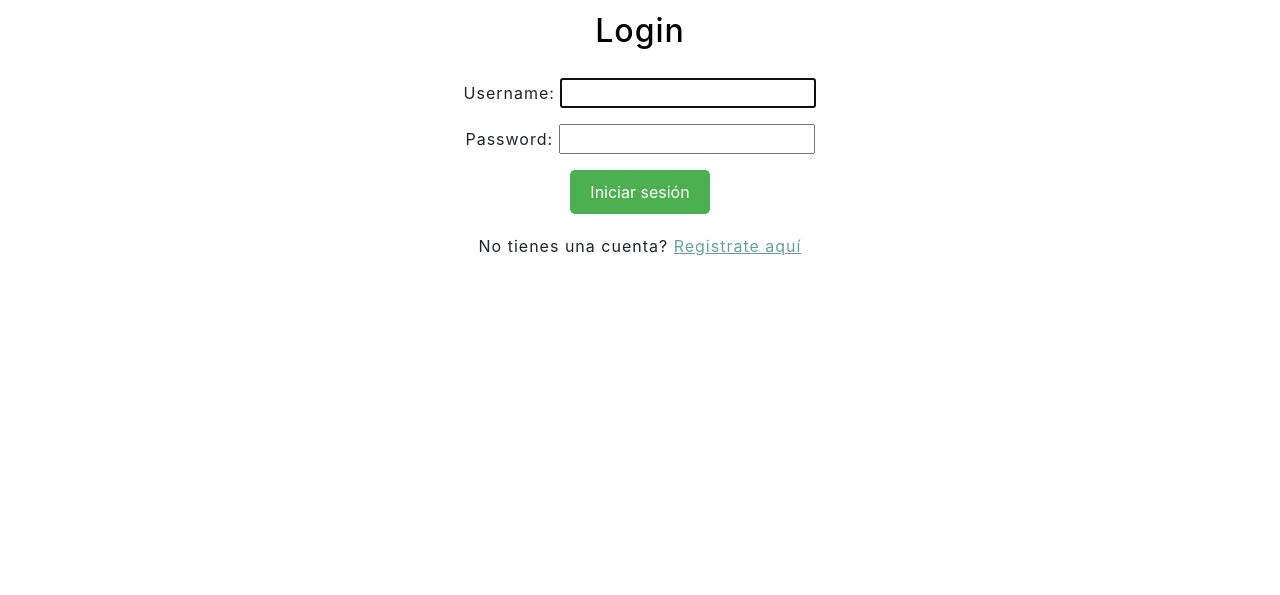
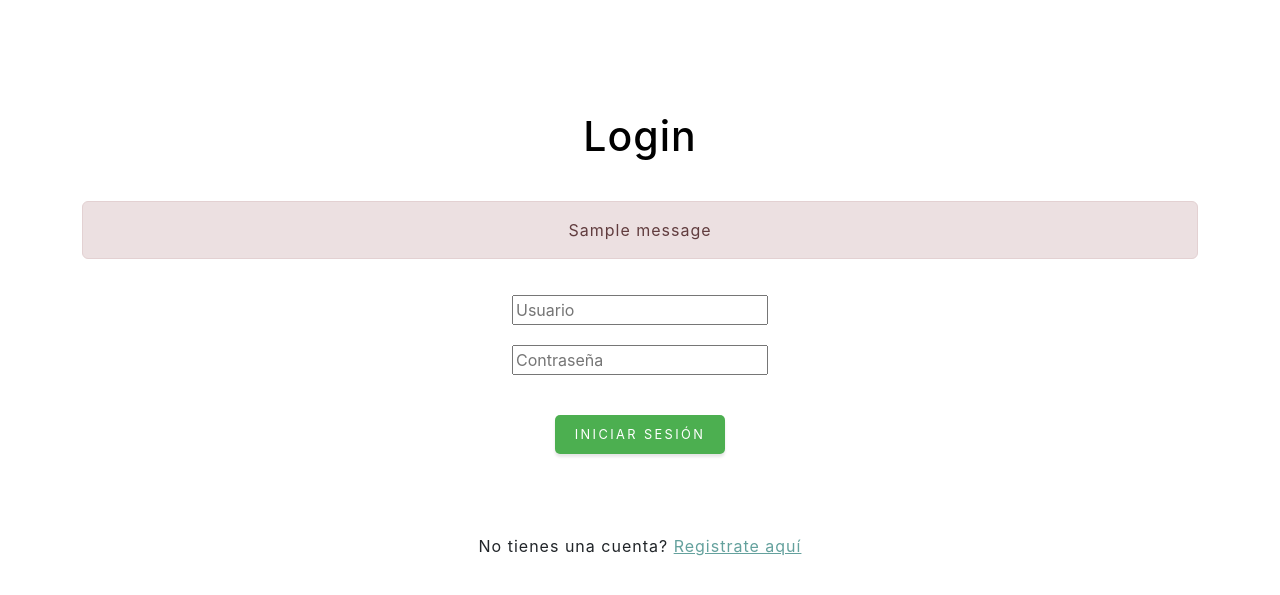
Before and after one commit to RodrigoPastrana/Entrega_Final_RodrigoPastranaLopez, a Django app: page /login/ in a window 1280 px wide. Shown: the part 88-683 px from the top of the page. Run offline with Django 5.2, Linux system fonts and the light colour scheme; tables that the repository leaves empty hold one stand-in row (values such as "Sample post"); one stand-in notice (Sample message) is shown; some libraries are stand-ins or nearby versions.

Commit message:
template login mejorado

```diff
--- a/DreamLeague/DreamLeague/urls.py
+++ b/DreamLeague/DreamLeague/urls.py
@@ -31,26 +31,27 @@ urlpatterns = [
     path("login/", liga_views.login_view, name="login_view"),
     path("logout", liga_views.logout_view, name="logout_view"),
     path("registro", liga_views.registro, name="registro"),
-    path("ligas/", ligas, name="ligas"),
-    path("equipos/", equipos, name="equipos"),
-    path("jugadores/", jugadores, name="jugadores"),
-    path("accounts/login/", custom_login, name="login"),
-    path("ligas", liga_views.ligas, name="ligas"),
+    path("ligas/", liga_views.ligas, name="ligas"),
+    path("equipos/", liga_views.equipos, name="equipos"),
+    path("jugadores/", liga_views.jugadores, name="jugadores"),
     path("buscar_liga", liga_views.buscar_liga, name="buscar_liga"),
     path("lista_ligas", liga_views.lista_ligas, name="lista_ligas"),
     path("liga/<int:pk>/", liga_views.detalle_liga, name="detalle_liga"),
     path("editar_liga/<int:pk>/", liga_views.editar_liga, name="editar_liga"),
     path("eliminar_liga/<int:pk>/", liga_views.eliminar_liga, name="eliminar_liga"),
-    path("equipos", liga_views.equipos, name="equipos"),
     path("buscar_equipo", liga_views.buscar_equipo, name="buscar_equipo"),
     path("lista_equipos", liga_views.lista_equipos, name="lista_equipos"),
     path("equipo/<int:pk>/", liga_views.detalle_equipo, name="detalle_equipo"),
     path("editar_equipo/<int:pk>/", liga_views.editar_equipo, name="editar_equipo"),
     path("eliminar_equipo/<int:pk>/", liga_views.eliminar_equipo, name="eliminar_equipo"),
-    path("jugadores", liga_views.jugadores, name="jugadores"),
     path("buscar_jugador", liga_views.buscar_jugador, name="buscar_jugador"),
     path("lista_jugadores", liga_views.lista_jugadores, name="lista_jugadores"),
     path("jugador/<int:pk>/", liga_views.detalle_jugador, name="detalle_jugador"),
     path("editar_jugador/<int:pk>/", liga_views.editar_jugador, name="editar_jugador"),
     path("eliminar_jugador/<int:pk>/", liga_views.eliminar_jugador, name="eliminar_jugador"),
 ]
+
+# Para la URL de login, utilizamos custom_login en lugar de login_view
+urlpatterns += [
+    path("accounts/login/", liga_views.custom_login, name="login"),
+]
--- a/DreamLeague/Liga/forms.py
+++ b/DreamLeague/Liga/forms.py
@@ -64,6 +64,16 @@ class RegisterForm(UserCreationForm):
 
 
 class CustomAuthenticationForm(AuthenticationForm):
+    username = forms.CharField(
+        label="Usuario",
+        max_length=254,
+        widget=forms.TextInput(attrs={"placeholder": "Usuario"}),
+    )
+    password = forms.CharField(
+        label="Contraseña",
+        widget=forms.PasswordInput(attrs={"placeholder": "Contraseña"}),
+    )
+
     error_messages = {
         "invalid_login": _(
             "Por favor, introduce un nombre de usuario y contraseña correctos. "
--- a/DreamLeague/Liga/templates/Liga/login.html
+++ b/DreamLeague/Liga/templates/Liga/login.html
@@ -42,26 +42,41 @@
         </div>
     </nav>
 
-    <div class="container" style="margin-top: 100px;">
-        <h2 style="color: #000000;">Login</h2>
+    <div class="container" style="margin-top: 200px;">
+        <h2 style="color: #000000; margin-bottom: 40px; font-size: 41px;">Login</h2>
         {% if message %}
-        <p>{{ message }}</p>
+        <div class="alert alert-info" role="alert">
+            {{ message }}
+        </div>
+        {% endif %}
+        {% if messages %}
+        <div class="alert alert-danger" role="alert">
+            {% for message in messages %}
+                {{ message }}
+            {% endfor %}
+        </div>
         {% endif %}
         <form method="POST">
             {% csrf_token %}
-            {{ form.as_p }}
-            <button type="submit">Iniciar sesión</button>
+            <div class="form-group" style="margin-bottom: 20px;">
+                {{ form.username }}
+            </div>
+            <div class="form-group" style="margin-bottom: 40px;">
+                {{ form.password }}
+            </div>
+            <button type="submit" class="btn btn-primary" style="margin-bottom: 20px;">Iniciar sesión</button>
         </form>
         {% if user.is_authenticated %}
         <form method="POST" action="{% url 'logout_view' %}">
             {% csrf_token %}
-      <button type="submit">Cerrar sesión</button>
+            <button type="submit" class="btn btn-danger">Cerrar sesión</button>
         </form>
         {% endif %}
         {% if not user.is_authenticated %}
-<p>No tienes una cuenta? <a href="{% url 'registro' %}">Registrate aquí</a></p>
+        <p style="margin-top: 40px;">No tienes una cuenta? <a href="{% url 'registro' %}">Registrate aquí</a></p>
         {% endif %}
     </div>
+
 
     <style>
         .navbar {
@@ -97,6 +112,10 @@
         button[type="submit"]:hover {
             background-color: #45a049;
         }
+
+        .btn-danger {
+            background-color: #f44336 !important;
+        }
     </style>
 </body>
 </html>
--- a/DreamLeague/Liga/templates/Liga/sobre_mi.html
+++ b/DreamLeague/Liga/templates/Liga/sobre_mi.html
@@ -73,14 +73,14 @@
         </nav>
         <section class="content-section">
             <h1>Sobre mí</h1>
-            <p>Me llamo Rodrigo Pastrana Lopez, tengo 24 años y soy un principiante en el mundo de la programación. Me gusta el fútbol y por eso decidí crear algo relacionado con este deporte.</p>
+            <p>Me llamo Rodrigo Pastrana Lopez, tengo 24 años y recién estoy arrancando en el mundo de la programación. Me gusta el fútbol y por eso decidí crear algo relacionado con este deporte.</p>
             <p>El proyecto que he creado es un sistema de gestión de ligas de fútbol. Permite a los usuarios crear, editar y eliminar ligas, equipos y jugadores. También incluye una sección de administración para los administradores, donde pueden agregar, editar y eliminar usuarios.</p>
             <p>Algunas de las características clave de este proyecto son:</p>
             <ul>
                 <li>Puedes registrar tu propio usuario y luego loguearte como este.</li>
                 <li>Crear, editar y eliminar ligas, equipos y jugadores.</li>
                 <li>"Al crear un equipo, debes asignarlo a una de las ligas que ya creaste. Al crear un jugador, debes asignarlo a un equipo que ya creaste. De esta manera, todas las opciones quedan interconectadas entre sí."</li>
-                <li>Tienes las opciones de buscar una liga. equipo o jugador específico, y tambien de ver la lista de todos los que creaste hasta el momento.</li>
+                <li>Tienes las opciones de buscar una liga, equipo o jugador específico, y tambien de ver la lista de todos los que creaste hasta el momento.</li>
                 <li>Agregar, editar y eliminar usuarios en la sección de administración. Además, se puede agregar un avatar a cada usuario.</li>
             </ul>
             <p>Este proyecto me ha permitido aprender y mejorar mis habilidades en programación, así  como aprender a solucionar problemas.</p>
--- a/DreamLeague/Liga/views.py
+++ b/DreamLeague/Liga/views.py
@@ -17,6 +17,15 @@ def Base(request):
 
 def sobre_mi(request):
     return render(request, "Liga/sobre_mi.html")
+
+
+def redirect_if_not_authenticated(view_func):
+    def wrapper(request, *args, **kwargs):
+        if not request.user.is_authenticated:
+            return redirect("login_view")
+        return view_func(request, *args, **kwargs)
+
+    return wrapper
 
 
 @login_required
@@ -234,9 +243,15 @@ def login_view(request):
             user = authenticate(username=username, password=password)
             if user is not None:
                 login(request, user)
-                return redirect("Base")
+                next_page = request.GET.get("next", "Base")
+                return redirect(next_page)
+        else:
+            for field, errors in form.errors.items():
+                for error in errors:
+                    messages.error(request, error)
     else:
         form = CustomAuthenticationForm()
+
     return render(request, "Liga/login.html", {"form": form})
 
 
@@ -246,9 +261,23 @@ def logout_view(request):
 
 
 def custom_login(request, *args, **kwargs):
-    if request.user.is_authenticated:
-        return redirect("Base")
+    if request.method == "POST":
+        form = CustomAuthenticationForm(request, data=request.POST)
+        if form.is_valid():
+            username = form.cleaned_data.get("username")
+            password = form.cleaned_data.get("password")
+            user = authenticate(request, username=username, password=password)
+            if user is not None:
+                login(request, user)
+                next_page = request.GET.get("next", "Base")
+                return redirect(next_page)
+        else:
+            for field, errors in form.errors.items():
+                for error in errors:
+                    messages.error(request, error)
     else:
-        message = "Es necesario iniciar sesión para crear ligas, equipos o jugadores."
-        context = {"message": message}
-        return LoginView.as_view(template_name="Liga/login.html", extra_context=context)(request, *args, **kwargs)
+        form = CustomAuthenticationForm()
+
+    message = "Es necesario iniciar sesión para crear ligas, equipos o jugadores."
+    context = {"message": message, "form": form}
+    return render(request, "Liga/login.html", context)
```
Also changed, not shown: README.md. Lines whose indentation alone changed are shown as unchanged.
